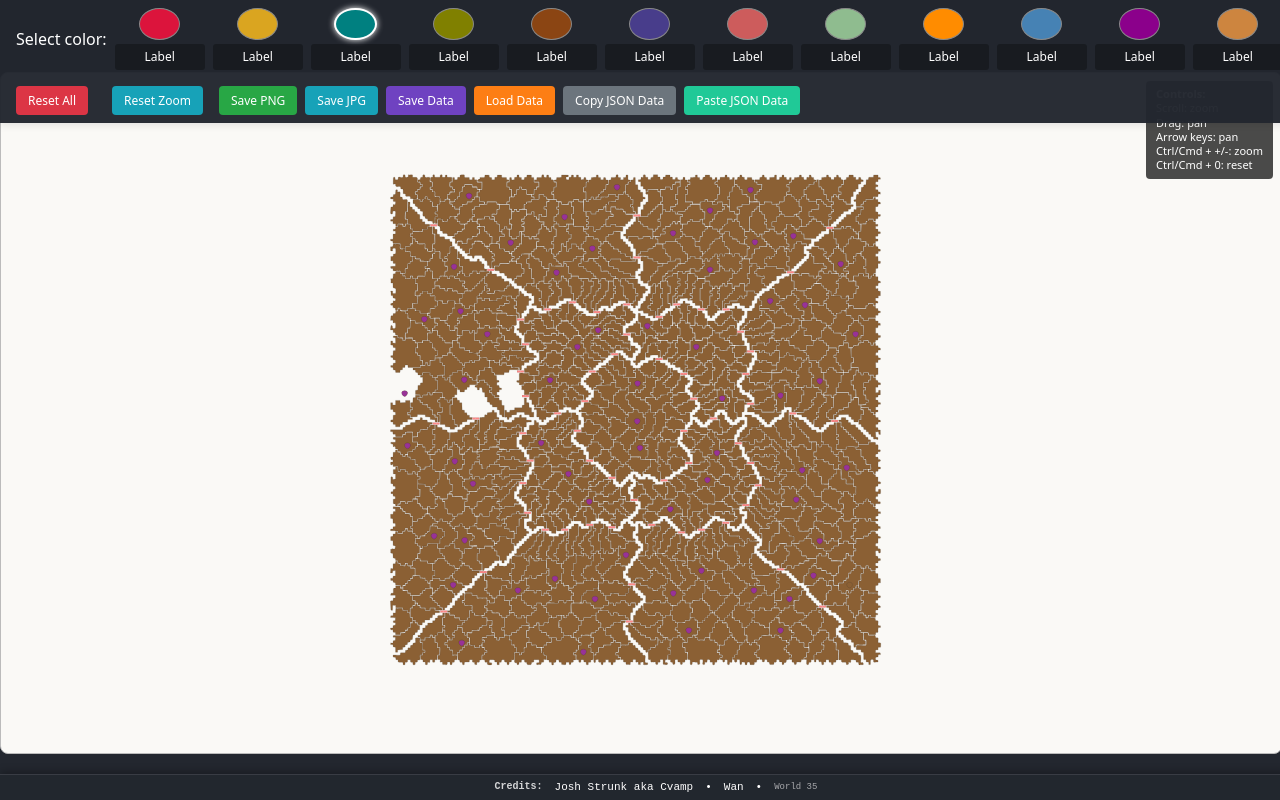
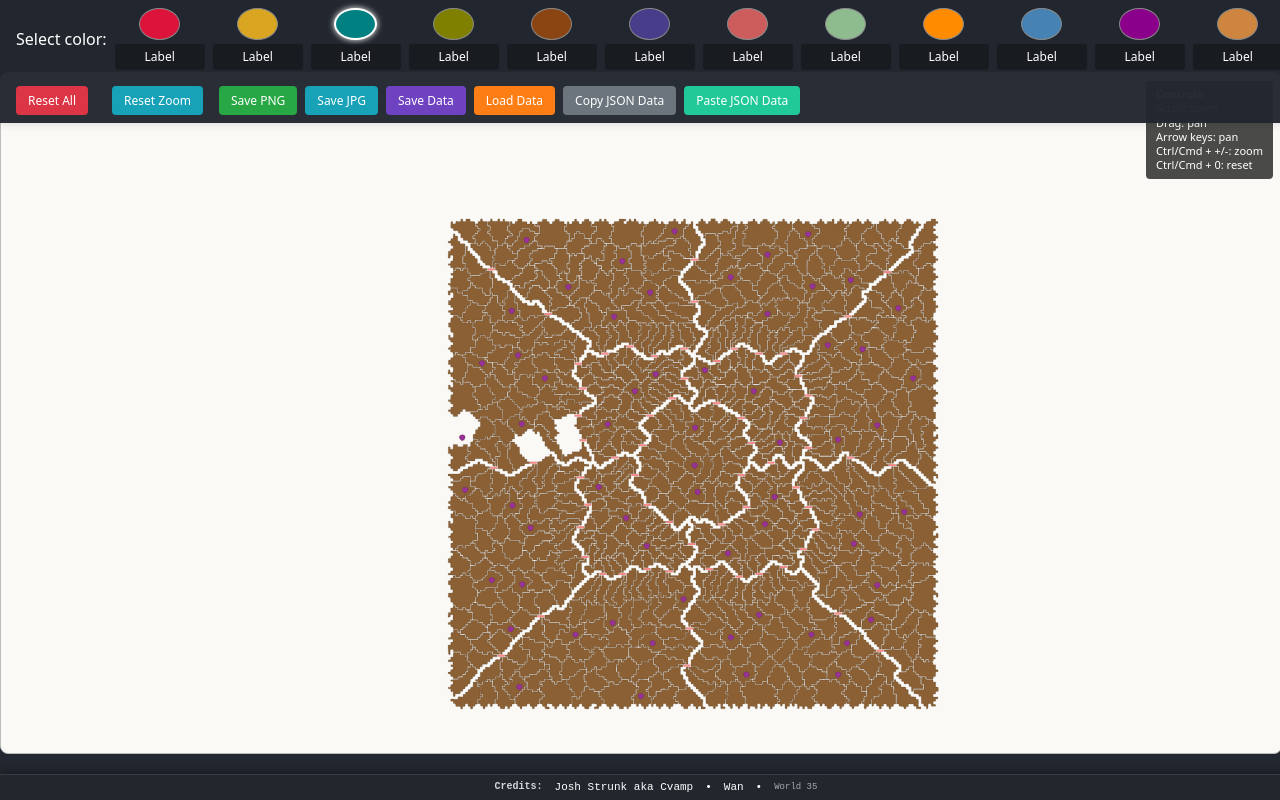
Before and after one commit to CvAmp/ARC, a React (Vite) app: page / in a window 1280 px wide. Built offline with nearby package versions, Linux system fonts and the light colour scheme.

Commit message:
Fix missing zones on left side of map by centering viewBox on actual content bounds
Co-authored-by: CvAmp <39271228+CvAmp@users.noreply.github.com>

```diff
--- a/src/MapSelector.tsx
+++ b/src/MapSelector.tsx
@@ -11,15 +11,16 @@ const ZoomablePanSvgMap: React.FC<ZoomablePanSvgMapProps> = (props) => {
   // Extract onResetZoom from props
   const { onResetZoom, ...svgMapProps } = props;
 
-  // Responsive SVG sizing: fill parent, viewBox always [0,0,1600,1600]
+  // Responsive SVG sizing: fill parent, viewBox centered on actual map content
   const svgRef = useRef<SVGSVGElement>(null);
   const containerRef = useRef<HTMLDivElement>(null);
-  const [viewBox, setViewBox] = useState<[number, number, number, number]>([0, 0, 8192, 8192]);
+  // Center the viewBox on the actual map content bounds (x: -177.38 to 6981.33, y: 0 to 7128.44)
+  const [viewBox, setViewBox] = useState<[number, number, number, number]>([-694, -532, 8192, 8192]);
   const [drag, setDrag] = useState<{ x: number; y: number } | null>(null);
 
   // Reset zoom function
   const resetZoom = () => {
-    setViewBox([0, 0, 8192, 8192]);
+    setViewBox([-694, -532, 8192, 8192]);
   };
 
   // Expose reset function to parent
```
